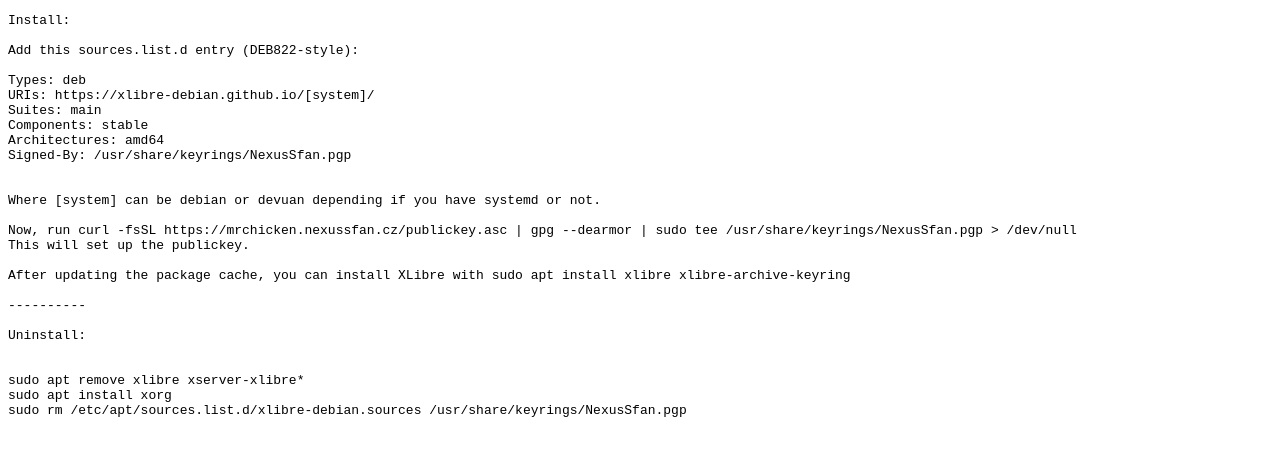
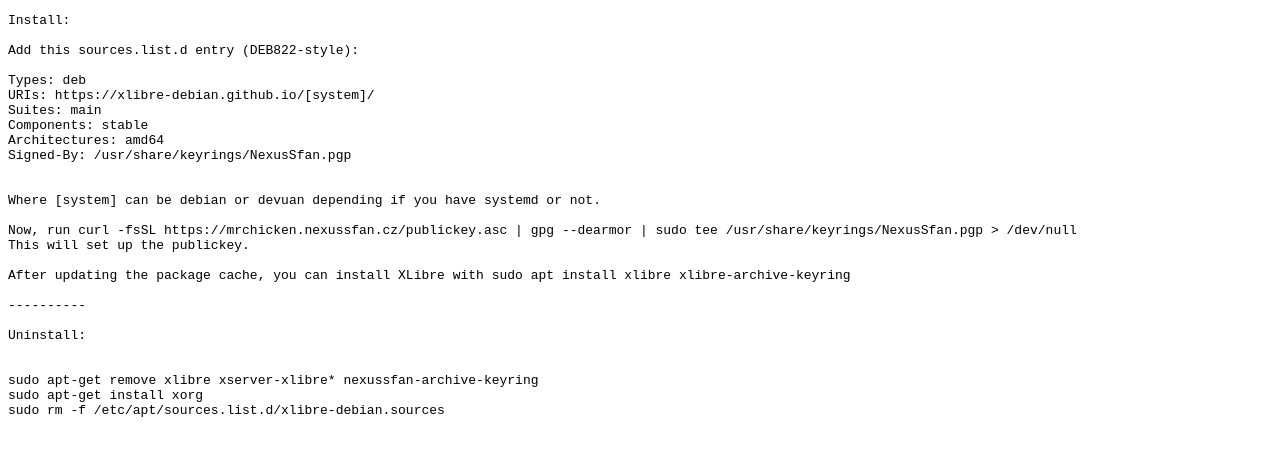
Before and after one commit to xlibre-debian/xlibre-debian.github.io, a plain HTML site: page index.html in a window 1280 px wide. Drawn offline with Linux system fonts and the light colour scheme.

Commit message:
See https://github.com/xlibre-debian/debian/pull/6

```diff
--- a/index.html
+++ b/index.html
@@ -29,9 +29,9 @@
 Uninstall:
 
 <code>
-sudo apt remove xlibre xserver-xlibre*
-sudo apt install xorg
-sudo rm /etc/apt/sources.list.d/xlibre-debian.sources /usr/share/keyrings/NexusSfan.pgp
+sudo apt-get remove xlibre xserver-xlibre* nexussfan-archive-keyring
+sudo apt-get install xorg
+sudo rm -f /etc/apt/sources.list.d/xlibre-debian.sources
 </code>
 </pre>
 </body>
```
